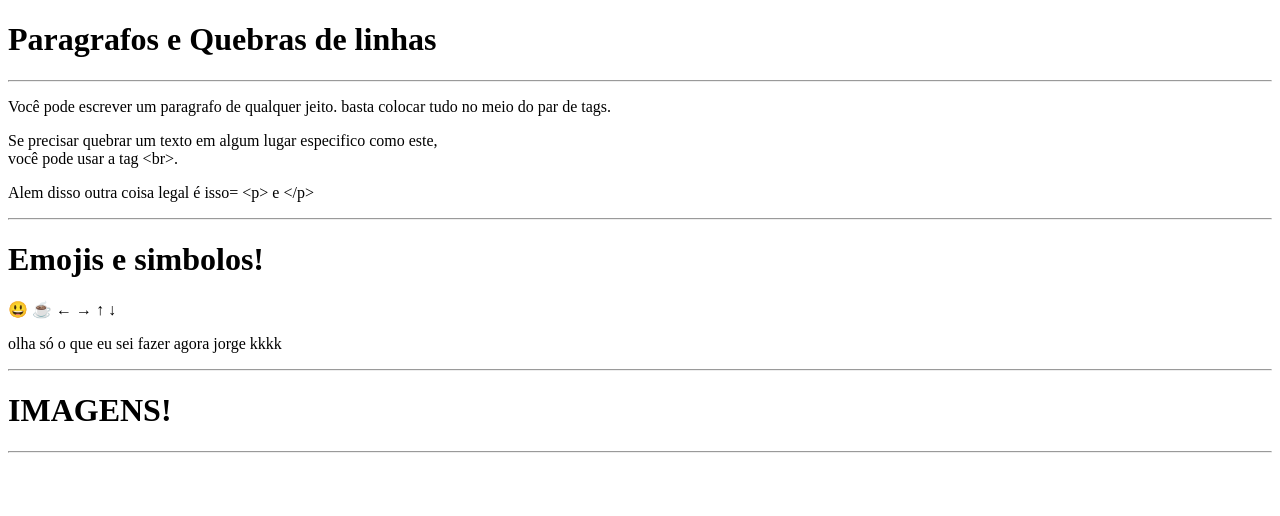
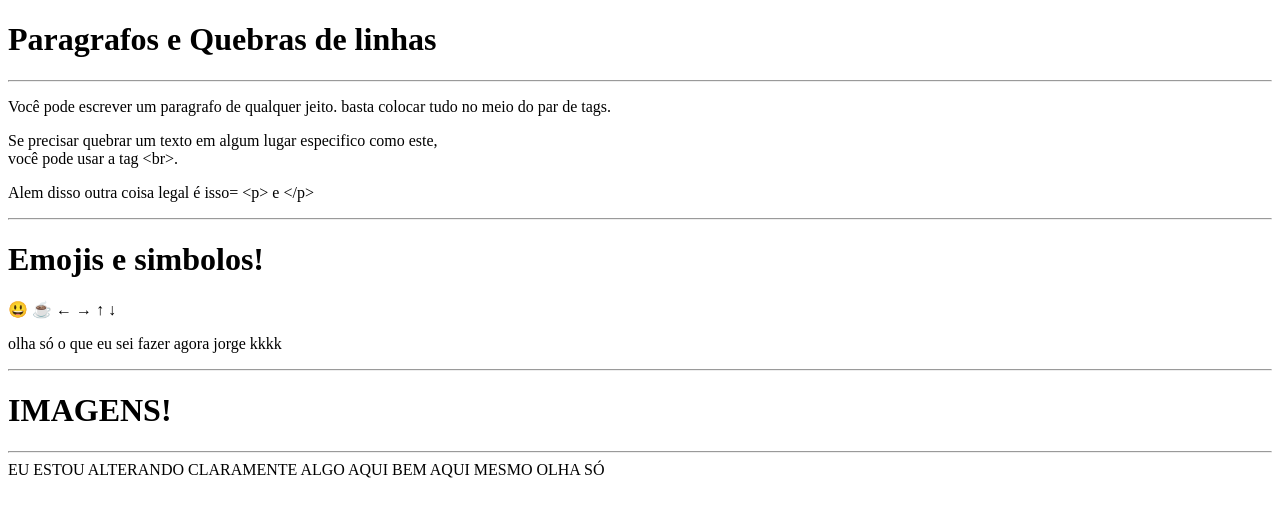
Before and after one commit to AdanPaolo/html-css, a plain HTML site: page exercicios/ex002/intex.html in a window 1280 px wide. Drawn offline with Linux system fonts and the light colour scheme.

Commit message:
Mudei o ex002

```diff
--- a/exercicios/ex002/intex.html
+++ b/exercicios/ex002/intex.html
@@ -28,6 +28,7 @@ como  este,<br> você pode usar a tag &lt;br&gt;.
     <hr>
     <H1>IMAGENS!</H1>
     <hr>
+EU ESTOU ALTERANDO CLARAMENTE ALGO AQUI BEM AQUI MESMO OLHA SÓ
 
 </body>
 </html>
```
Also changed, not shown: 1 other file.
